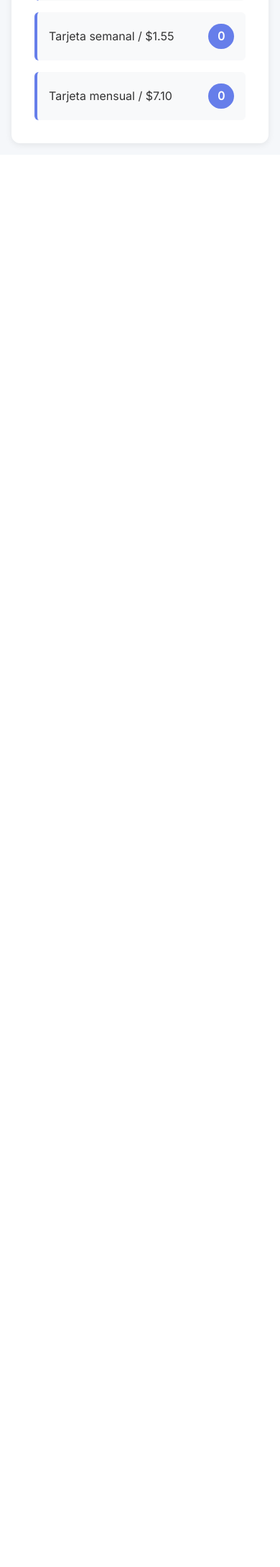
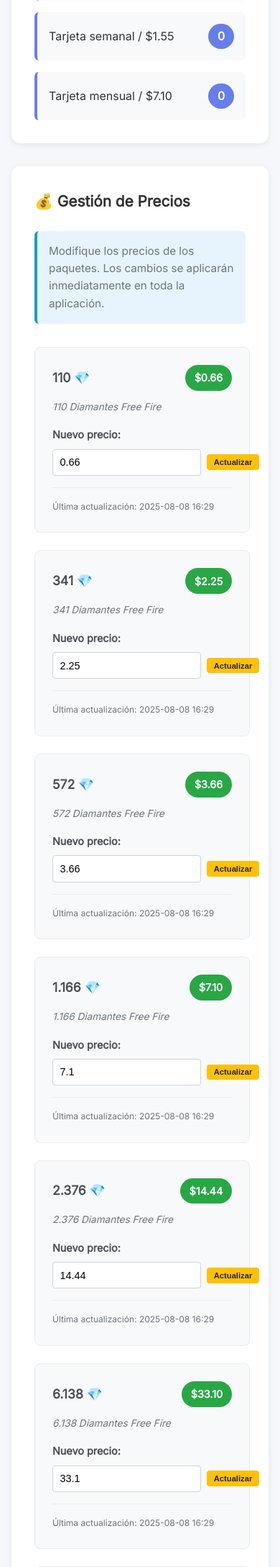
Before and after one commit to 2eliot/Enlineacoins, a Flask app: page /admin in a window 390 px wide. Shown: the part 2406-4583 px from the top of the page at 72% size. Before the commit the page ends 2612 px from the top, so only its background shows below. Run offline with Flask 3, Linux system fonts and the light colour scheme; the visitor is signed in with stand-in values (Sample User, id 1); data comes from the database, SQL or seed files in the repository; data that the repository does not hold is empty.

Commit message:
Implementar gestión de precios dinámicos para administradores - Agregar tabla precios_paquetes con precios configurables - Nuevas funciones: get_all_prices, update_package_price, get_price_by_id - Ruta /admin/update_price para actualizar precios - Nueva sección 'Gestión de Precios' en panel admin - Interfaz con tarjetas individuales por paquete - Estilos CSS responsive para gestión de precios - Precios se almacenan en BD y persisten entre redespliegues

```diff
--- a/app.py
+++ b/app.py
@@ -75,6 +75,37 @@ def init_db():
             FOREIGN KEY (usuario_id) REFERENCES usuarios (id)
         )
     ''')
+
+    # Tabla de precios de paquetes
+    cursor.execute('''
+        CREATE TABLE IF NOT EXISTS precios_paquetes (
+            id INTEGER PRIMARY KEY,
+            nombre TEXT NOT NULL,
+            precio REAL NOT NULL,
+            descripcion TEXT NOT NULL,
+            activo BOOLEAN DEFAULT TRUE,
+            fecha_actualizacion DATETIME DEFAULT CURRENT_TIMESTAMP
+        )
+    ''')
+
+    # Insertar precios por defecto si no existen
+    cursor.execute('SELECT COUNT(*) FROM precios_paquetes')
+    if cursor.fetchone()[0] == 0:
+        precios_default = [
+            (1, '110 💎', 0.66, '110 Diamantes Free Fire', True),
+            (2, '341 💎', 2.25, '341 Diamantes Free Fire', True),
+            (3, '572 💎', 3.66, '572 Diamantes Free Fire', True),
+            (4, '1.166 💎', 7.10, '1.166 Diamantes Free Fire', True),
+            (5, '2.376 💎', 14.44, '2.376 Diamantes Free Fire', True),
+            (6, '6.138 💎', 33.10, '6.138 Diamantes Free Fire', True),
+            (7, 'Tarjeta básica', 0.50, 'Tarjeta básica Free Fire', True),
+            (8, 'Tarjeta semanal', 1.55, 'Tarjeta semanal Free Fire', True),
+            (9, 'Tarjeta mensual', 7.10, 'Tarjeta mensual Free Fire', True)
+        ]
+        cursor.executemany('''
+            INSERT INTO precios_paquetes (id, nombre, precio, descripcion, activo)
+            VALUES (?, ?, ?, ?, ?)
+        ''', precios_default)
 
     conn.commit()
     conn.close()
@@ -459,6 +490,60 @@ def get_all_pins():
     conn.close()
     return pins
 
+# Funciones para gestión de precios
+def get_all_prices():
+    """Obtiene todos los precios de paquetes"""
+    conn = get_db_connection()
+    prices = conn.execute('''
+        SELECT * FROM precios_paquetes
+        ORDER BY id
+    ''').fetchall()
+    conn.close()
+    return prices
+
+def get_price_by_id(monto_id):
+    """Obtiene el precio de un paquete específico"""
+    conn = get_db_connection()
+    price = conn.execute('''
+        SELECT precio FROM precios_paquetes
+        WHERE id = ? AND activo = TRUE
+    ''', (monto_id,)).fetchone()
+    conn.close()
+    return price['precio'] if price else 0
+
+def update_package_price(package_id, new_price):
+    """Actualiza el precio de un paquete"""
+    conn = get_db_connection()
+    conn.execute('''
+        UPDATE precios_paquetes
+        SET precio = ?, fecha_actualizacion = CURRENT_TIMESTAMP
+        WHERE id = ?
+    ''', (new_price, package_id))
+    conn.commit()
+    conn.close()
+
+def get_package_info_with_prices():
+    """Obtiene información de paquetes con precios dinámicos"""
+    conn = get_db_connection()
+    packages = conn.execute('''
+        SELECT id, nombre, precio, descripcion
+        FROM precios_paquetes
+        WHERE activo = TRUE
+        ORDER BY id
+    ''').fetchall()
+    conn.close()
+
+    # Convertir a diccionario para fácil acceso
+    package_dict = {}
+    for package in packages:
+        package_dict[package['id']] = {
+            'nombre': package['nombre'],
+            'precio': package['precio'],
+            'descripcion': package['descripcion']
+        }
+
+    return package_dict
+
 # Rutas de administrador
 @app.route('/admin')
 def admin_panel():
@@ -468,7 +553,8 @@ def admin_panel():
 
     users = get_all_users()
     pin_stock = get_pin_stock()
-    return render_template('admin.html', users=users, pin_stock=pin_stock)
+    prices = get_all_prices()
+    return render_template('admin.html', users=users, pin_stock=pin_stock, prices=prices)
 
 @app.route('/admin/add_credit', methods=['POST'])
 def admin_add_credit():
@@ -601,6 +687,45 @@ def admin_add_pins_batch():
 
     except Exception as e:
         flash(f'Error al agregar pines en lote: {str(e)}', 'error')
+
+    return redirect('/admin')
+
+@app.route('/admin/update_price', methods=['POST'])
+def admin_update_price():
+    if not session.get('is_admin'):
+        flash('Acceso denegado. Solo administradores.', 'error')
+        return redirect('/auth')
+
+    package_id = request.form.get('package_id')
+    new_price = request.form.get('new_price')
+
+    if not package_id or not new_price:
+        flash('Datos inválidos para actualizar precio', 'error')
+        return redirect('/admin')
+
+    try:
+        new_price = float(new_price)
+        if new_price < 0:
+            flash('El precio no puede ser negativo', 'error')
+            return redirect('/admin')
+
+        # Obtener información del paquete antes de actualizar
+        conn = get_db_connection()
+        package = conn.execute('SELECT nombre FROM precios_paquetes WHERE id = ?', (package_id,)).fetchone()
+        conn.close()
+
+        if not package:
+            flash('Paquete no encontrado', 'error')
+            return redirect('/admin')
+
+        # Actualizar precio
+        update_package_price(int(package_id), new_price)
+        flash(f'Precio actualizado exitosamente para {package["nombre"]}: ${new_price:.2f}', 'success')
+
+    except ValueError:
+        flash('Precio inválido. Debe ser un número válido.', 'error')
+    except Exception as e:
+        flash(f'Error al actualizar precio: {str(e)}', 'error')
 
     return redirect('/admin')
 
--- a/static/admin.css
+++ b/static/admin.css
@@ -383,6 +383,145 @@ body {
   background-color: #5a6fd8;
 }
 
+/* Gestión de Precios */
+.prices-section {
+  background: #fff;
+  border-radius: 12px;
+  padding: 2rem;
+  margin-top: 2rem;
+  box-shadow: 0 2px 10px rgba(0,0,0,0.08);
+}
+
+.prices-section h2 {
+  margin-bottom: 1.5rem;
+  color: #333;
+  font-size: 1.3rem;
+}
+
+.prices-info {
+  color: #6c757d;
+  font-size: 0.95rem;
+  margin-bottom: 2rem;
+  padding: 1rem;
+  background: #e8f4fd;
+  border-radius: 6px;
+  border-left: 4px solid #17a2b8;
+}
+
+.prices-grid {
+  display: grid;
+  grid-template-columns: repeat(auto-fit, minmax(300px, 1fr));
+  gap: 1.5rem;
+}
+
+.price-card {
+  background: #f8f9fa;
+  border: 1px solid #e9ecef;
+  border-radius: 8px;
+  padding: 1.5rem;
+  transition: transform 0.2s ease, box-shadow 0.2s ease;
+}
+
+.price-card:hover {
+  transform: translateY(-2px);
+  box-shadow: 0 4px 15px rgba(0,0,0,0.1);
+}
+
+.price-header {
+  display: flex;
+  justify-content: space-between;
+  align-items: center;
+  margin-bottom: 0.75rem;
+}
+
+.price-header h4 {
+  margin: 0;
+  color: #495057;
+  font-size: 1.1rem;
+  font-weight: 600;
+}
+
+.current-price {
+  background: #28a745;
+  color: white;
+  padding: 0.4rem 0.8rem;
+  border-radius: 20px;
+  font-weight: 600;
+  font-size: 0.9rem;
+}
+
+.price-description {
+  color: #6c757d;
+  font-size: 0.85rem;
+  margin-bottom: 1rem;
+  font-style: italic;
+}
+
+.price-form {
+  margin-bottom: 1rem;
+}
+
+.price-input-group {
+  display: flex;
+  flex-direction: column;
+  gap: 0.5rem;
+}
+
+.price-input-group label {
+  font-weight: 600;
+  color: #495057;
+  font-size: 0.9rem;
+}
+
+.input-with-button {
+  display: flex;
+  gap: 0.5rem;
+  align-items: center;
+}
+
+.input-with-button input {
+  flex: 1;
+  padding: 0.6rem;
+  border: 1px solid #ced4da;
+  border-radius: 4px;
+  font-size: 0.9rem;
+  transition: border-color 0.2s ease;
+}
+
+.input-with-button input:focus {
+  outline: none;
+  border-color: #667eea;
+  box-shadow: 0 0 0 2px rgba(102, 126, 234, 0.1);
+}
+
+.btn-update {
+  background-color: #ffc107;
+  color: #212529;
+  border: none;
+  padding: 0.6rem 1rem;
+  border-radius: 4px;
+  font-size: 0.85rem;
+  font-weight: 600;
+  cursor: pointer;
+  transition: background-color 0.2s ease;
+  white-space: nowrap;
+}
+
+.btn-update:hover {
+  background-color: #e0a800;
+}
+
+.price-meta {
+  border-top: 1px solid #e9ecef;
+  padding-top: 0.75rem;
+  margin-top: 1rem;
+}
+
+.price-meta small {
+  color: #6c757d;
+  font-size: 0.75rem;
+}
+
 /* Responsive */
 @media (max-width: 768px) {
   .admin-header {
--- a/templates/admin.html
+++ b/templates/admin.html
@@ -211,6 +211,49 @@
         </div>
       </div>
     </section>
+
+    <!-- Gestión de Precios -->
+    <section class="prices-section">
+      <h2>💰 Gestión de Precios</h2>
+
+      <div class="prices-management">
+        <p class="prices-info">Modifique los precios de los paquetes. Los cambios se aplicarán inmediatamente en toda la aplicación.</p>
+
+        <div class="prices-grid">
+          {% for price in prices %}
+          <div class="price-card">
+            <div class="price-header">
+              <h4>{{ price.nombre }}</h4>
+              <span class="current-price">${{ "%.2f"|format(price.precio) }}</span>
+            </div>
+            <div class="price-description">{{ price.descripcion }}</div>
+
+            <form method="POST" action="/admin/update_price" class="price-form">
+              <input type="hidden" name="package_id" value="{{ price.id }}">
+              <div class="price-input-group">
+                <label for="price_{{ price.id }}">Nuevo precio:</label>
+                <div class="input-with-button">
+                  <input type="number"
+                         id="price_{{ price.id }}"
+                         name="new_price"
+                         step="0.01"
+                         min="0"
+                         value="{{ price.precio }}"
+                         placeholder="0.00"
+                         required>
+                  <button type="submit" class="btn btn-update">Actualizar</button>
+                </div>
+              </div>
+            </form>
+
+            <div class="price-meta">
+              <small>Última actualización: {{ price.fecha_actualizacion[:16] if price.fecha_actualizacion else 'N/A' }}</small>
+            </div>
+          </div>
+          {% endfor %}
+        </div>
+      </div>
+    </section>
   </main>
 
   <script>
```
